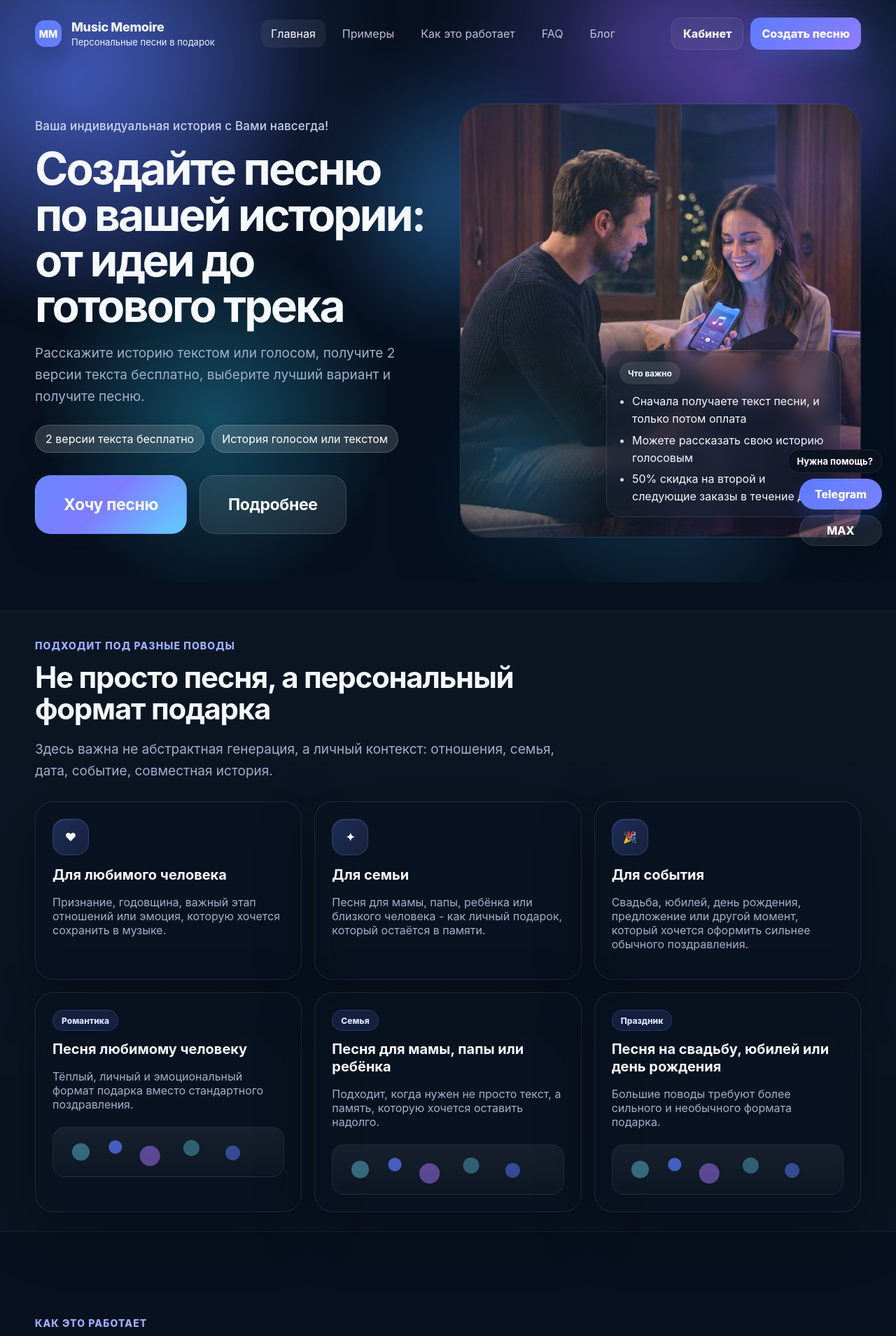
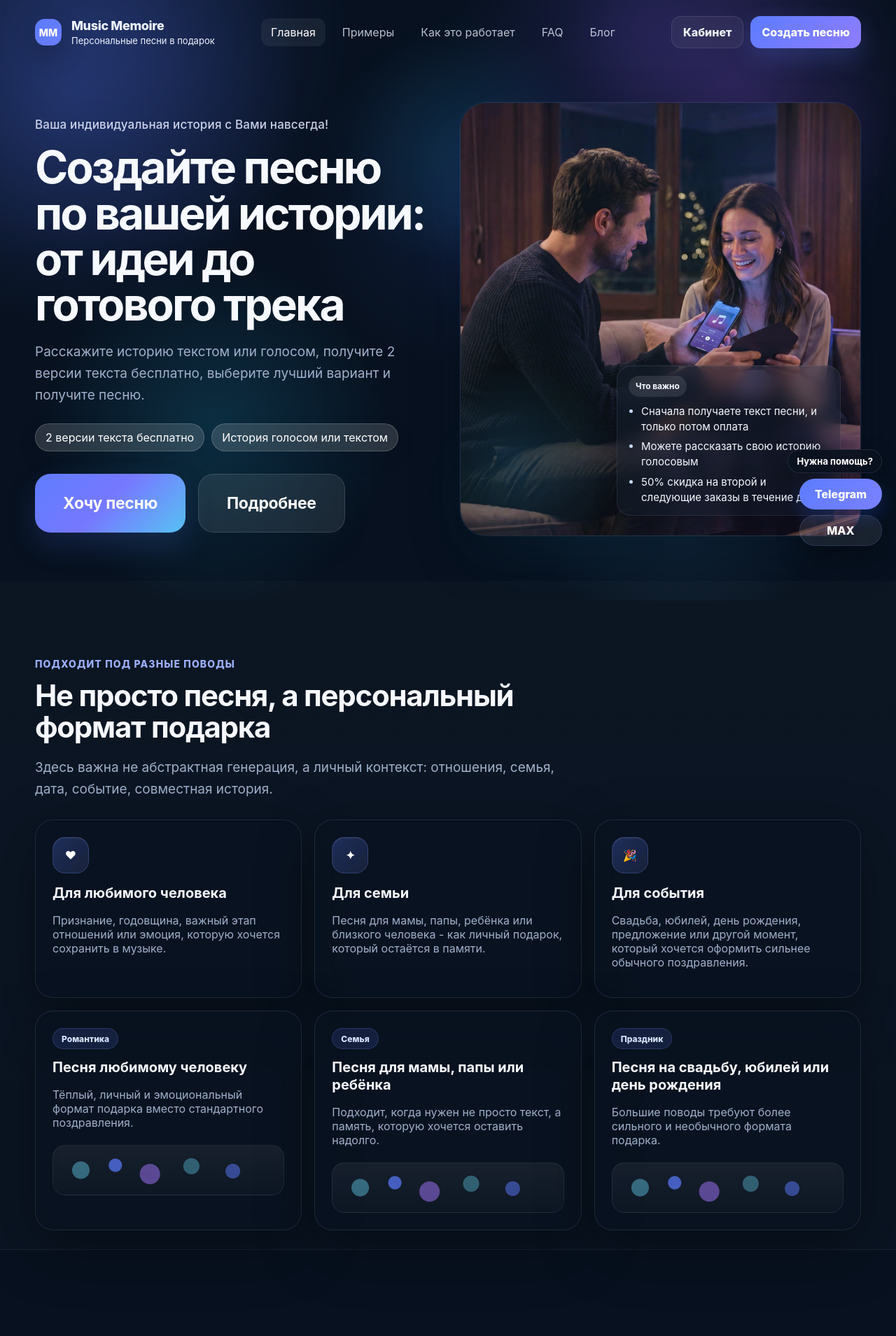
Before and after one commit to mikhailantonovdigital-dev/musicmemoire-web, a FastAPI app: page / in a window 1280 px wide. Shown: the top 1909 px of the page at 70% size. Run offline with FastAPI, Linux system fonts and the light colour scheme; parts of the project's set-up code (start-up, migrations or seed data) failed here and were passed over; some libraries are stand-ins or nearby versions.

Commit message:
Update styles.css

```diff
--- a/app/static/css/styles.css
+++ b/app/static/css/styles.css
@@ -3083,3 +3083,181 @@ strong,
     line-height: 1.48 !important;
   }
 }
+/* ===== Commit 11.1.5 — remove stripe, reduce brightness, integrate header ===== */
+
+.page-home .site-header,
+.page-home .site-header-upgraded,
+.page-home .site-header-dark {
+  position: absolute;
+  top: 0;
+  left: 0;
+  right: 0;
+  z-index: 40;
+  background: transparent !important;
+  border-bottom: 0 !important;
+  box-shadow: none !important;
+  backdrop-filter: none !important;
+}
+
+.page-home .header-shell {
+  min-height: 92px;
+}
+
+.page-home .hero-home-photo {
+  padding-top: 146px;
+  padding-bottom: 92px;
+  margin-bottom: -28px;
+}
+
+.page-home .hero-home-photo + .section-dark-surface {
+  padding-top: 96px;
+}
+
+.page-home .hero-home-photo + .section-dark-surface::before {
+  inset: 0 0 40px !important;
+  border-top: 0 !important;
+}
+
+.page-home .btn-hero-xl {
+  font-weight: 700 !important;
+  letter-spacing: -0.015em !important;
+}
+
+.page-home .btn-hero-xl.btn-primary {
+  border: 0 !important;
+  outline: none !important;
+  box-shadow: 0 18px 40px rgba(58, 86, 190, 0.24) !important;
+  background: linear-gradient(135deg, #5f7dff 0%, #7678ff 48%, #58c2f3 100%) !important;
+}
+
+.page-home .btn-hero-xl.btn-secondary {
+  background: rgba(255, 255, 255, 0.08) !important;
+  border: 1px solid rgba(255, 255, 255, 0.12) !important;
+  color: #ffffff !important;
+  box-shadow: 0 16px 34px rgba(7, 14, 27, 0.16) !important;
+}
+
+.page-home .hero-home-photo::before {
+  background:
+    radial-gradient(circle at 8% 16%, rgba(84, 117, 255, 0.24), transparent 24%),
+    radial-gradient(circle at 24% 72%, rgba(40, 208, 255, 0.16), transparent 22%),
+    radial-gradient(circle at 82% 14%, rgba(157, 97, 255, 0.20), transparent 20%),
+    radial-gradient(circle at 76% 82%, rgba(76, 193, 255, 0.14), transparent 18%),
+    radial-gradient(circle at 52% 34%, rgba(76, 110, 255, 0.10), transparent 28%),
+    linear-gradient(180deg, rgba(7, 14, 27, 0.04), rgba(7, 14, 27, 0.00)) !important;
+}
+
+.page-home .hero-home-photo::after {
+  inset: -70px -50px auto -50px !important;
+  height: 420px !important;
+  background:
+    radial-gradient(circle at 14% 28%, rgba(91, 121, 255, 0.22), transparent 30%),
+    radial-gradient(circle at 70% 24%, rgba(123, 96, 255, 0.20), transparent 26%),
+    radial-gradient(circle at 52% 68%, rgba(45, 200, 255, 0.16), transparent 24%) !important;
+  filter: blur(24px) !important;
+  opacity: 0.9 !important;
+}
+
+.page-home .hero-visual::before {
+  background:
+    radial-gradient(circle at 20% 28%, rgba(83, 120, 255, 0.18), transparent 24%),
+    radial-gradient(circle at 82% 18%, rgba(143, 96, 255, 0.16), transparent 22%),
+    radial-gradient(circle at 26% 84%, rgba(47, 210, 255, 0.12), transparent 22%) !important;
+  filter: blur(28px) !important;
+  opacity: 0.78 !important;
+}
+
+.page-home .hero-photo-card {
+  background:
+    linear-gradient(135deg, rgba(18, 28, 50, 0.52), rgba(28, 40, 74, 0.36) 44%, rgba(31, 48, 86, 0.32) 100%) !important;
+  border: 1px solid rgba(255, 255, 255, 0.07) !important;
+  box-shadow:
+    0 28px 72px rgba(4, 12, 28, 0.30),
+    0 0 0 1px rgba(111, 140, 255, 0.04),
+    inset 0 1px 0 rgba(255, 255, 255, 0.04) !important;
+}
+
+.page-home .hero-photo-image {
+  background:
+    linear-gradient(180deg, rgba(8, 16, 30, 0.02), rgba(8, 16, 30, 0.12)),
+    linear-gradient(135deg, rgba(104, 129, 255, 0.10), rgba(98, 222, 255, 0.05) 48%, rgba(162, 106, 255, 0.08) 100%),
+    url("/static/img/hero-gift-song.jpg") !important;
+  background-size: cover !important;
+  background-position: center !important;
+  background-repeat: no-repeat !important;
+  filter: brightness(1.10) saturate(1.04) contrast(0.99) !important;
+}
+
+.page-home .hero-photo-card::after {
+  background:
+    radial-gradient(circle at 14% 84%, rgba(56, 170, 255, 0.16), transparent 20%),
+    radial-gradient(circle at 84% 16%, rgba(111, 94, 255, 0.14), transparent 22%),
+    radial-gradient(circle at 54% 52%, rgba(255, 255, 255, 0.03), transparent 28%) !important;
+}
+
+.page-home .hero-overlay-card {
+  background: rgba(26, 37, 56, 0.30) !important;
+  border: 1px solid rgba(255, 255, 255, 0.08) !important;
+  box-shadow:
+    0 14px 32px rgba(4, 12, 28, 0.18),
+    inset 0 1px 0 rgba(255, 255, 255, 0.04) !important;
+  backdrop-filter: blur(12px) saturate(108%) !important;
+}
+
+.page-home .hero-overlay-card-bottom {
+  max-width: 320px !important;
+  padding: 14px 16px !important;
+  border-radius: 20px !important;
+}
+
+.page-home .hero-overlay-badge {
+  min-height: 30px !important;
+  padding: 0 10px !important;
+  margin-bottom: 10px !important;
+  font-size: 12px !important;
+  font-weight: 700 !important;
+}
+
+.page-home .hero-overlay-list {
+  font-size: 15px !important;
+  line-height: 1.48 !important;
+  padding-left: 18px !important;
+}
+
+@media (max-width: 980px) {
+  .page-home .hero-home-photo {
+    padding-top: 132px;
+    margin-bottom: -20px;
+  }
+
+  .page-home .btn-hero-xl {
+    min-height: 72px !important;
+    padding: 0 30px !important;
+    font-size: 20px !important;
+  }
+}
+
+@media (max-width: 680px) {
+  .page-home .hero-home-photo {
+    padding-top: 118px;
+    margin-bottom: -14px;
+  }
+
+  .page-home .btn-hero-xl {
+    width: 100%;
+    min-height: 62px !important;
+    font-size: 18px !important;
+    padding: 0 22px !important;
+  }
+
+  .page-home .hero-overlay-card-bottom {
+    max-width: calc(100% - 28px) !important;
+    padding: 12px 14px !important;
+    border-radius: 18px !important;
+  }
+
+  .page-home .hero-overlay-list {
+    font-size: 14px !important;
+    line-height: 1.42 !important;
+  }
+}
```
